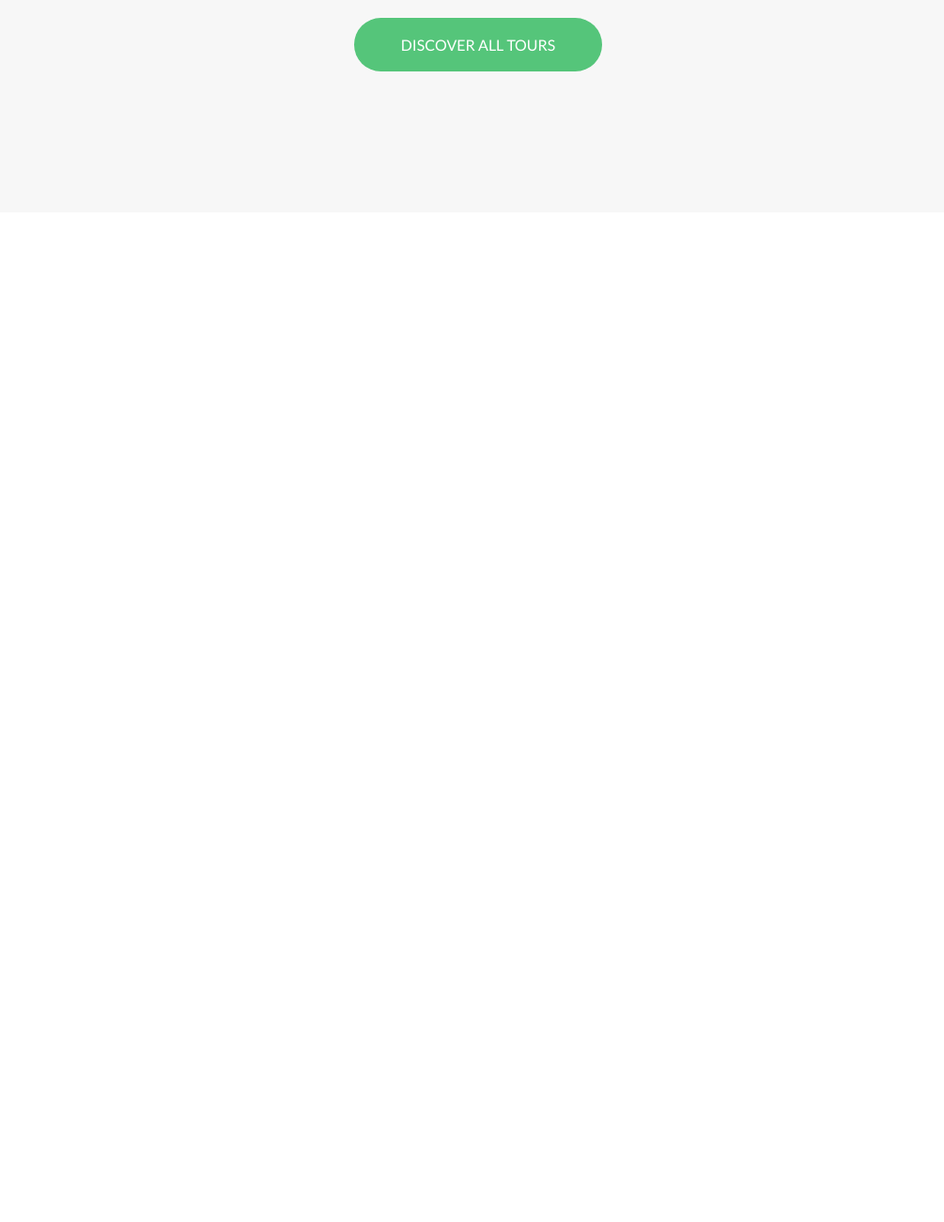
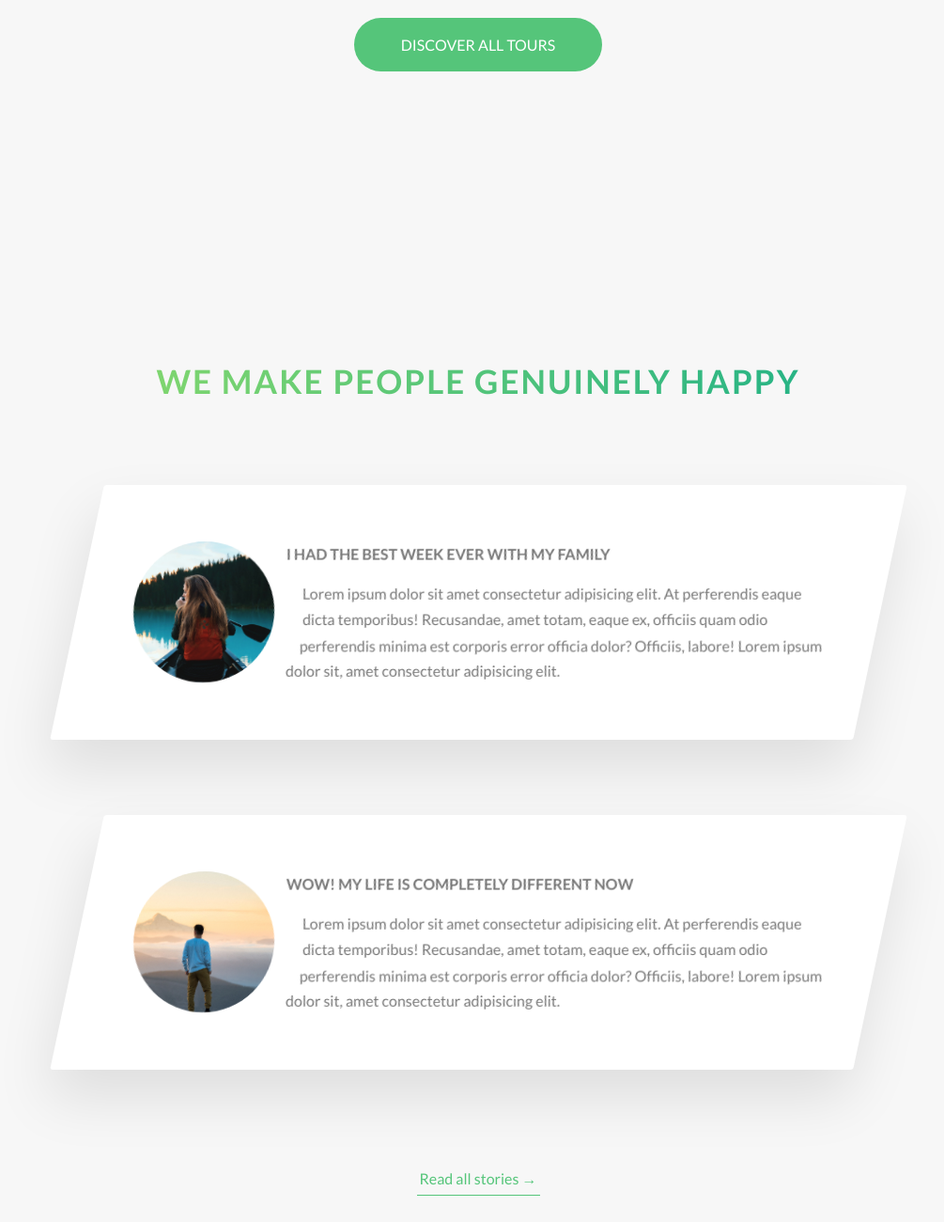
Before and after one commit to catalinpetrovici/Natours-SASS, a website: page index.html in a window 1280 px wide. Shown: the part 3108-4408 px from the top of the page at 94% size, without its empty margins (131-1136 px from the left). Before the commit the page ends 3364 px from the top, so only its background shows below. Drawn offline with Linux system fonts and the light colour scheme.

Commit message:
Stories Section - story - structure

```diff
--- a/index.html
+++ b/index.html
@@ -200,6 +200,45 @@
                 <a href="#" class="btn btn--green">Discover all tours</a>
             </div>
         </section>
+
+        <section class="section-stories">
+            <div class="u-center-text u-margin-bottom-big">
+                <h2 class="heading-secondary">We make people genuinely happy</h2>
+            </div>
+            <div class="row">
+                <div class="story">
+                    <figure class="story__shape">
+                        <img src="./img/nat-8.jpg" alt="Person on a tour" class="story__img">
+                        <figcaption class="story__caption">Mary Smith</figcaption>
+                    </figure>
+                    <div class="story__text">
+                        <h3 class="heading-tertiary u-margin-bottom-small">I had the best week ever with my family</h3>
+                        <p>Lorem ipsum dolor sit amet consectetur adipisicing elit. At perferendis eaque dicta
+                            temporibus! Recusandae, amet totam, eaque ex, officiis quam odio perferendis minima est
+                            corporis error officia dolor? Officiis, labore! Lorem ipsum dolor sit, amet consectetur
+                            adipisicing elit.</p>
+                    </div>
+                </div>
+            </div>
+            <div class="row">
+                <div class="story">
+                    <figure class="story__shape">
+                        <img src="./img/nat-9.jpg" alt="Person on a tour" class="story__img">
+                        <figcaption class="story__caption">Jack Wilson</figcaption>
+                    </figure>
+                    <div class="story__text">
+                        <h3 class="heading-tertiary u-margin-bottom-small">WOW! My life is completely different now</h3>
+                        <p>Lorem ipsum dolor sit amet consectetur adipisicing elit. At perferendis eaque dicta
+                            temporibus! Recusandae, amet totam, eaque ex, officiis quam odio perferendis minima est
+                            corporis error officia dolor? Officiis, labore! Lorem ipsum dolor sit, amet consectetur
+                            adipisicing elit.</p>
+                    </div>
+                </div>
+            </div>
+            <div class="u-center-text u-margin-top-huge">
+                <a href="#" class="btn-text">Read all stories &rarr;</a>
+            </div>
+        </section>
     </main>
 
     <!--<section class="grid-test">
--- /dev/null
+++ b/sass/components/_story.scss
@@ -0,0 +1,59 @@
+.story {
+    width: 75%;
+    margin: 0 auto;
+    box-shadow: 0 3rem 6rem rgba($color-black, 0.1);
+    background-color: $color-white;
+    border-radius: 3px;
+    padding: 6rem;
+    padding-left: 9rem;
+    font-size: $default-font-size;
+    transform: skew(-12deg);
+
+    &__shape {
+        width: 15rem;
+        height: 15rem;
+        float: left;
+        -webkit-shape-outside: circle(50% at 50% 50%);
+        shape-outside: circle(50% at 50% 50%);
+
+        -webkit-clip-path: circle(50% at 50% 50%);
+        clip-path: circle(50% at 50% 50%);
+        transform: translateX(-3rem) skew(11deg);
+        position: relative;
+    }
+
+    &__img {
+        height: 100%;
+        transform: translateX(-4rem) scale(1.4);
+        backface-visibility: hidden;
+        transition: all 0.5s;
+    }
+
+    &__text {
+        transform: skew(12deg);
+    }
+
+    &__caption {
+        position: absolute;
+        top: 50%;
+        left: 50%;
+        transform: translate(-50%, 20%);
+        color: $color-white;
+        text-transform: uppercase;
+        font-size: 1.7rem;
+        text-align: center;
+        opacity: 0;
+        transition: all 0.5s;
+        backface-visibility: hidden;
+    }
+
+    &:hover &__caption {
+        opacity: 1;
+        transform: translate(-50%, -50%);
+    }
+
+    &:hover &__img {
+        transform: translateX(-4rem) scale(1);
+        filter: blur(3px) brightness(80%);
+    }
+}
--- a/sass/main.scss
+++ b/sass/main.scss
@@ -12,6 +12,7 @@
 @import "components/composition";
 @import "components/feature-box";
 @import "components/card";
+@import "components/story";
 
 @import "layout/grid";
 @import "layout/header";
--- a/sass/pages/_home.scss
+++ b/sass/pages/_home.scss
@@ -22,3 +22,8 @@
     padding: 30rem 0 15rem 0;
     margin-top: -12rem;
 }
+
+.section-stories {
+    padding: 15rem 0;
+    background-color: $color-grey-light-1;
+}
```
Also changed, not shown: css/style.css.
